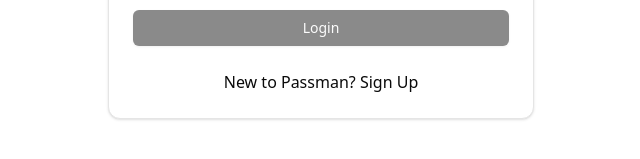
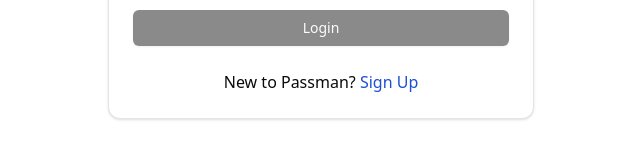
Before and after one commit to Nizam-Chaudhary/passman-fe, a React (Vite) app: page /login in a window 1280 px wide. Shown: the part 399-558 px from the top of the page, without its empty margins (319-959 px from the left). Built offline with nearby package versions, Linux system fonts and the light colour scheme; no server answers.

Commit message:
update: color of links

```diff
--- a/src/pages/Login.tsx
+++ b/src/pages/Login.tsx
@@ -109,7 +109,7 @@
 				</CardContent>
 				<CardFooter className="flex justify-center">
 					New to Passman?&nbsp;
-					<NavLink to="/sign-up" end>
+					<NavLink to="/sign-up" className="text-blue-700" end>
 						Sign Up
 					</NavLink>
 				</CardFooter>
--- a/src/pages/SignUp.tsx
+++ b/src/pages/SignUp.tsx
@@ -125,7 +125,7 @@
 				</CardContent>
 				<CardFooter className="flex justify-center">
 					Already have an account?&nbsp;
-					<NavLink to="/login" end>
+					<NavLink to="/login" className="text-blue-700" end>
 						Login
 					</NavLink>
 				</CardFooter>
```
